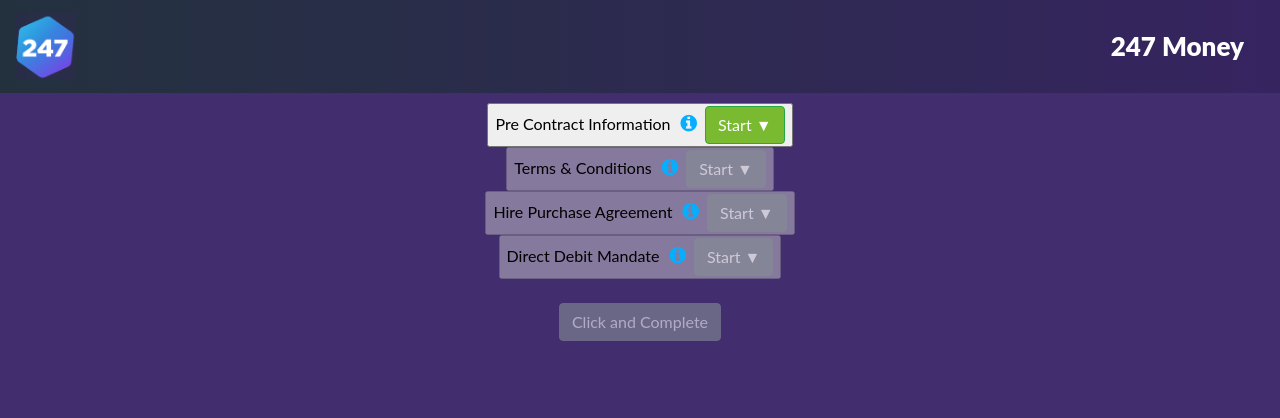
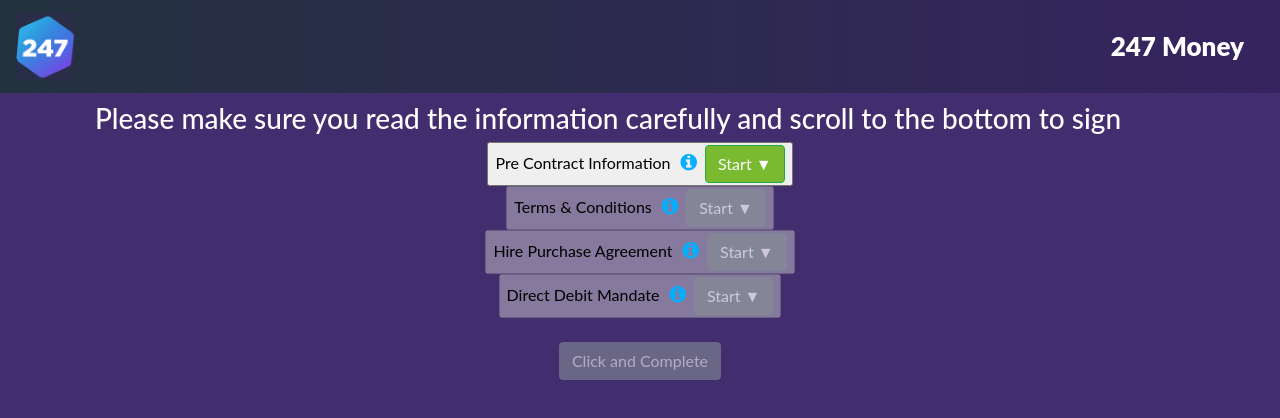
Before and after one commit to callumevans/esign-prototype, an Angular app: page /signAgreement in a window 1280 px wide. Shown: the top 418 px of the page. Built offline with nearby package versions, Linux system fonts and the light colour scheme.

Commit message:
Added header

```diff
--- a/src/app/signAgreement/signAgreement.component.html
+++ b/src/app/signAgreement/signAgreement.component.html
@@ -1,4 +1,8 @@
 <div class="container">
+
+    <h3 class="white">
+        Please make sure you read the information carefully and scroll to the bottom to sign
+    </h3>
 
     <ngb-accordion [closeOthers]="true" activeIds="static-1" #acc="ngbAccordion" (panelChange)="beforeChange($event)">
         <ngb-panel id="secciPanel">
--- a/src/app/signAgreement/signAgreement.style.css
+++ b/src/app/signAgreement/signAgreement.style.css
@@ -64,3 +64,7 @@
   .checkbox strong{
       font-size: 18px;
   }
+
+  .white{
+      color: white;
+  }
```
